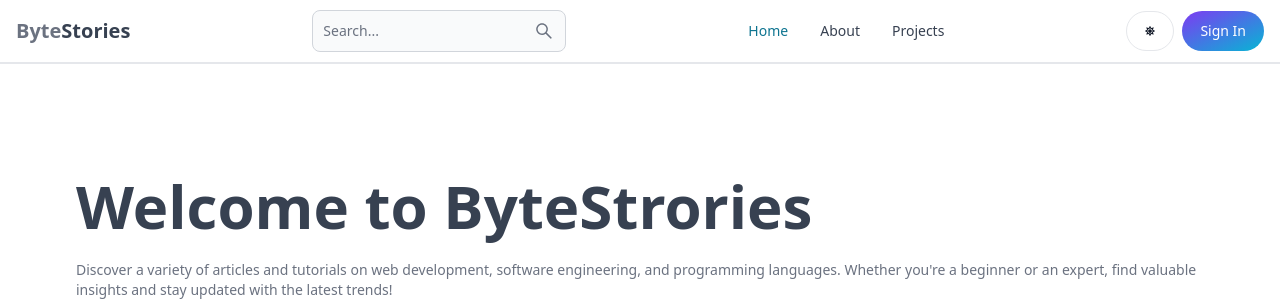
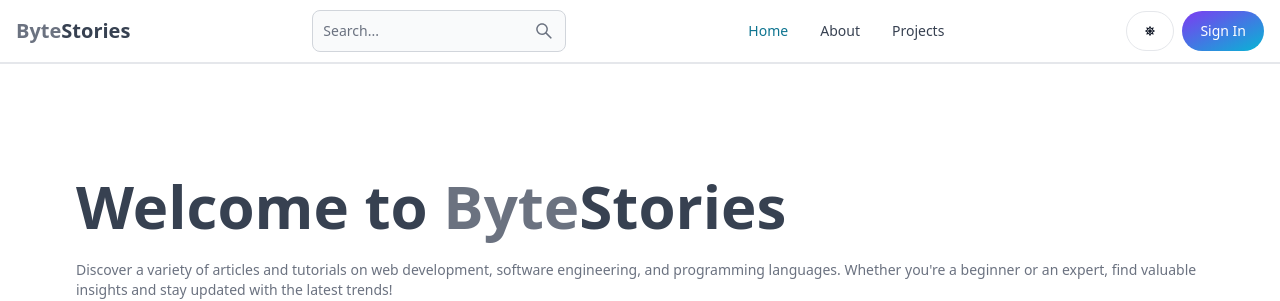
Before and after one commit to Sanket241/ByteStories, a React (Vite) app in the folder client/: page / in a window 1280 px wide. Shown: the top 301 px of the page. Built offline with nearby package versions, Linux system fonts and the light colour scheme; no server answers.

Commit message:
some changes in home section

```diff
--- a/client/src/Pages/Home.jsx
+++ b/client/src/Pages/Home.jsx
@@ -17,9 +17,12 @@ export default function Home() {
   return (
     <div>
       <div className='flex flex-col gap-6 p-28 px-3 max-w-6xl mx-auto '>
-        <h1 className='text-3xl font-bold lg:text-6xl'>Welcome to ByteStrories</h1>
+        <h1 className='text-3xl font-bold lg:text-6xl'>Welcome to
+          <span className='text-gray-500' > Byte</span>
+          <span className='text-gray-700'>Stories</span>
+          </h1>
         <p className='text-gray-500 text-xs sm:text-sm'>
-        Discover a variety of articles and tutorials on web development, software engineering, and programming languages. Whether you're a beginner or an expert, find valuable insights and stay updated with the latest trends!
+          Discover a variety of articles and tutorials on web development, software engineering, and programming languages. Whether you're a beginner or an expert, find valuable insights and stay updated with the latest trends!
         </p>
         <Link
           to='/search'
```
